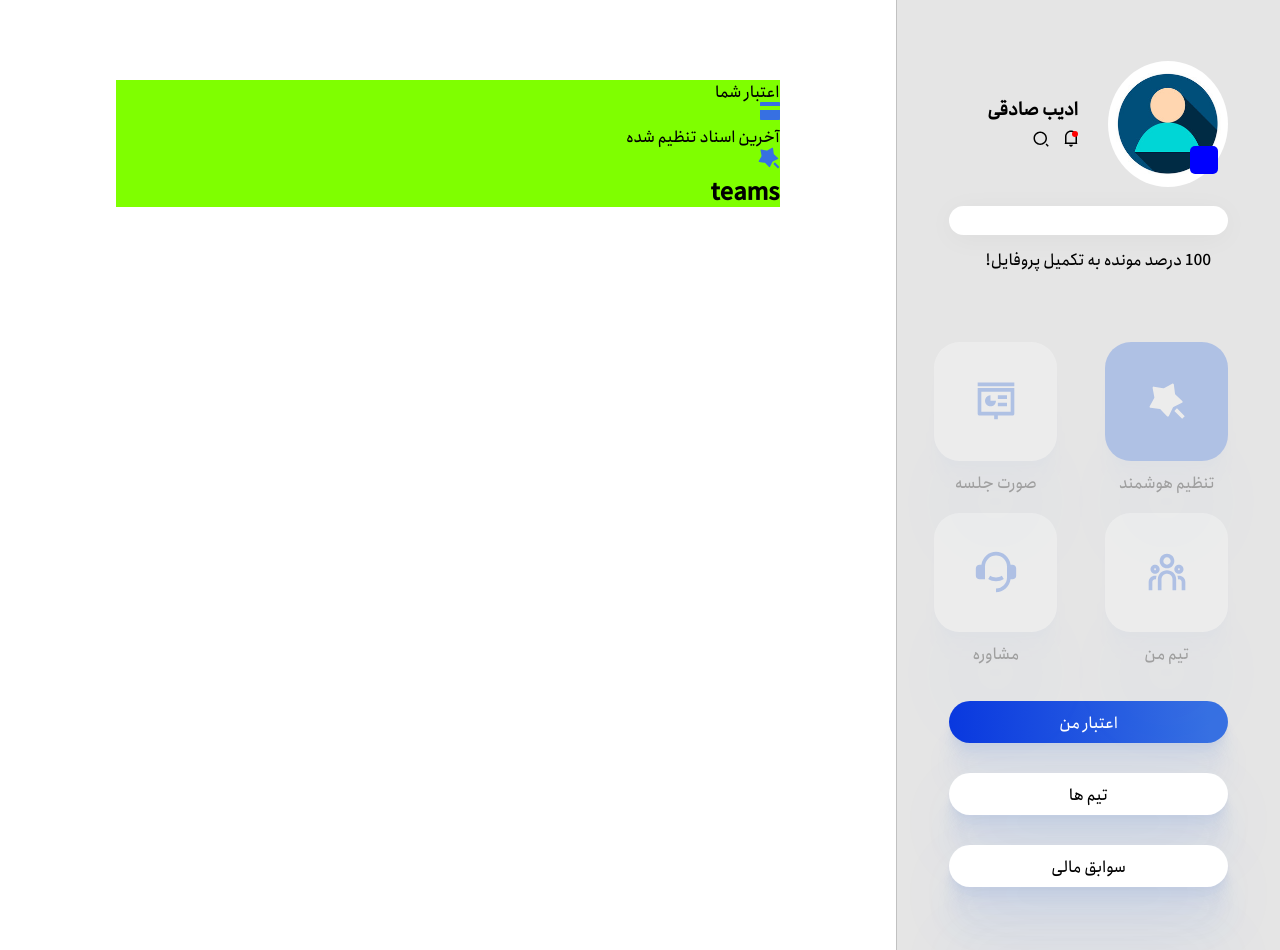
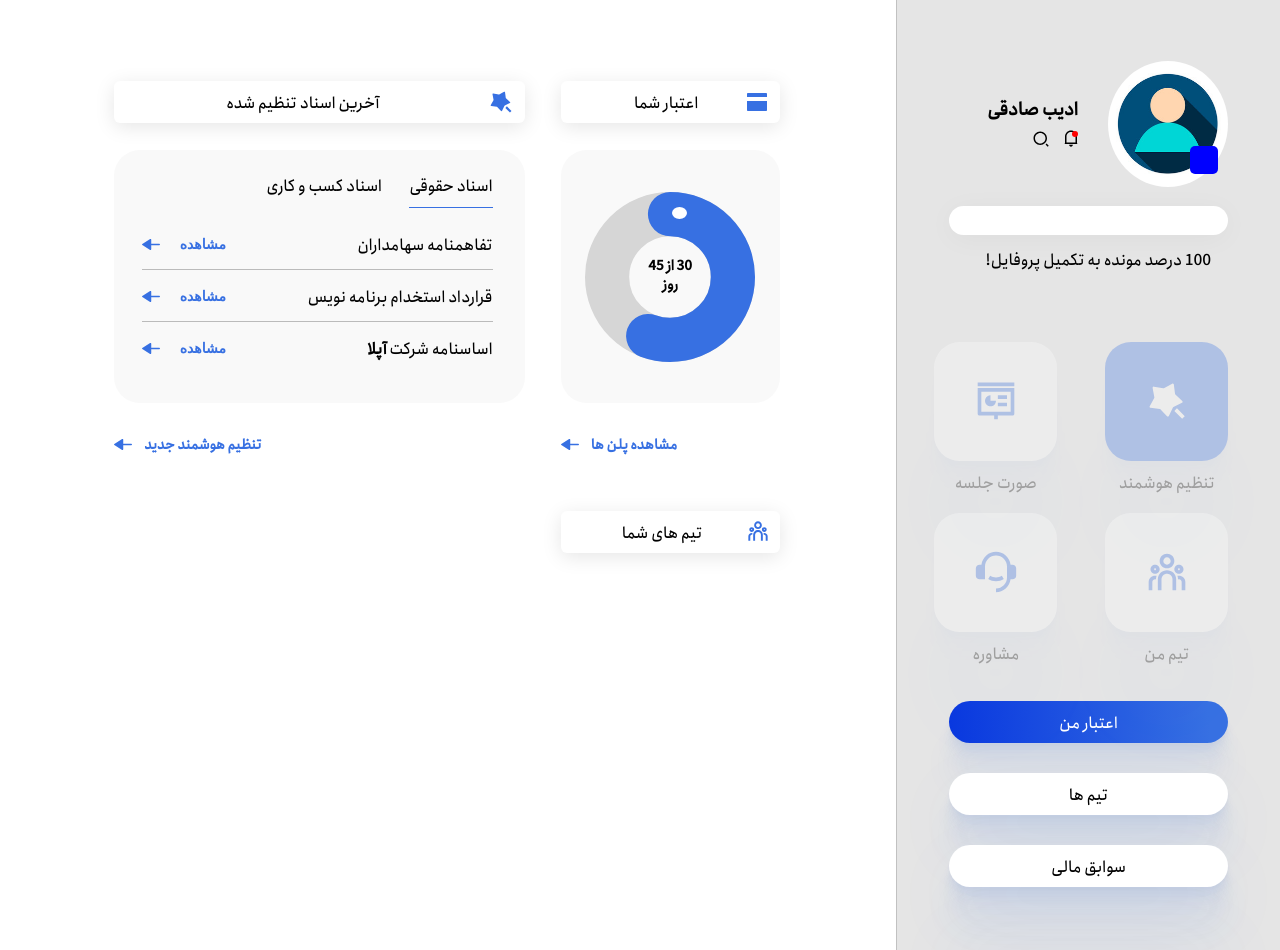
Before and after one commit to adibsadeghi1993/uplaw, a React (Create React App) app: page / in a window 1280 px wide. Built offline with nearby package versions, Linux system fonts and the light colour scheme; some icons are missing.

Commit message:
TeamDocs component was finished for laptop and uplaw picture was added

```diff
--- a/src/components/userInfo/userTeams/teamsInfo/teamInfo.module.css
+++ b/src/components/userInfo/userTeams/teamsInfo/teamInfo.module.css
@@ -18,7 +18,6 @@
    margin-top: 80px;
    margin-left: auto;
    margin-right: auto;
-    background-color: chartreuse;
 
 }
 
--- a/src/components/userInfo/userTeams/userTeams/UserTeams.js
+++ b/src/components/userInfo/userTeams/userTeams/UserTeams.js
@@ -1,11 +1,20 @@
-import React from "react";
-import UserProfile from "../../commonFiles/userProfile/UserProfile";
-import styles from "./userTeams.module.css";
-import TeamDocs from "../userTeamsDocs/TeamDocs";
+import React,{useState} from "react";
+import teamImage from "../../../../asstes/team.svg"
+import styles from "./userTeams.module.css"
 
 const UserTeams = () => {
+  const initialState=[
+    {teamName:"آپلا", id:1,memberShip:8,}
+  ]
+  const [team, setTeam] = useState(initialState)
   return (
-    <h1>teams</h1>
+    <section>
+      <div className={ styles.team_desc}><img src={teamImage}/><p>تیم های شما</p></div>
+      <section className={styles.team}>
+
+      </section>
+
+    </section>
   );
 };
 
--- a/src/components/userInfo/userTeams/userTeams/userTeams.module.css
+++ b/src/components/userInfo/userTeams/userTeams/userTeams.module.css
@@ -0,0 +1,20 @@
+.team_desc {
+  width: 33%;
+  padding: 10px 12px;
+  display: flex;
+  margin-top: 52px;
+  background: #ffffff;
+  box-shadow: 0px 4px 20px rgba(0, 0, 0, 0.1);
+  border-radius: 6px;
+}
+.team_desc p {
+  margin-right: 45px;
+}
+.team_desc img{
+    width: 20px;
+    height: 20px;
+}
+
+.team{
+    grid-template-columns: repeat(auto-fill,minmax(252,1fr));
+}
--- a/src/components/userInfo/userTeams/userTeamsDocs/TeamDocs.js
+++ b/src/components/userInfo/userTeams/userTeamsDocs/TeamDocs.js
@@ -2,16 +2,19 @@ import React from 'react'
 import styles from "./teamDocs.module.css"
 import creditImage from "../../../../asstes/credit.svg"
 import starBlueImage from "../../../../asstes/starBlueIcon.svg"
-import { buildStyles } from "react-circular-progressbar";
-import "react-circular-progressbar/dist/styles.css";
-import { CircularProgressbarWithChildren } from "react-circular-progressbar";
+import blueArrow from "../../../../asstes/blue arrow.svg"
+import ProgressBar from '../../commonFiles/circleProgress/ProgressBar';
+import VariousDocs from './variousDocs/VariousDocs';
 
 const TeamDocs = () => {
     return (
-        <section className={styles.dockes}>
-            <div className={styles.credit}><p>اعتبار شما</p><img src={creditImage}/></div>
-            <div className={styles.adjust_docs}><p>آخرین اسناد تنظیم شده</p><img src={starBlueImage}/></div>
-            <div></div>
+        <section className={styles.docs_grid}>
+            <article className={styles.credit}><p>اعتبار شما</p><img src={creditImage}/></article>
+            <article className={styles.adjust_docs}><p>آخرین اسناد تنظیم شده</p><img src={starBlueImage}/></article>
+            <article className={styles.progressbar}><div className={styles.progress_container}><ProgressBar persentage={25}/></div></article>
+            <article className={styles.docs}><VariousDocs/></article>
+            <article className={styles.plan}><p>مشاهده پلن ها</p><img src={blueArrow}/></article>
+            <article className={styles.new_adjust}><p>تنظیم هوشمند جدید</p><img src={blueArrow}/></article>
 
 
         </section>
--- a/src/components/userInfo/userTeams/userTeamsDocs/teamDocs.module.css
+++ b/src/components/userInfo/userTeams/userTeamsDocs/teamDocs.module.css
@@ -1,5 +1,95 @@
-.docs{
-    display: grid;
-    grid-template-columns:33% 62% ;
-    grid-template-rows: 44px 253px 30px;
+.docs_grid {
+  display: grid;
+  grid-template-columns: 33% 62%;
+  grid-template-rows: 44px 253px 30px;
+  grid-column-gap: 36px;
+  grid-row-gap: 26px;
 }
+.credit {
+  grid-column: 1/2;
+  grid-row: 1/2;
+  display: flex;
+  flex-direction: row-reverse;
+  background-color: #ffffff;
+  justify-content: flex-end;
+  align-self: center;
+  box-shadow: 0px 4px 20px rgba(0, 0, 0, 0.1);
+  border-radius: 6px;
+  padding: 10px 13px;
+}
+.credit p {
+  margin-right: 48px;
+}
+.adjust_docs {
+  grid-column: 2/3;
+  grid-row: 1/2;
+  display: flex;
+  flex-direction: row-reverse;
+  background-color: #ffffff;
+  justify-content: flex-end;
+  align-self: center;
+  box-shadow: 0px 4px 20px rgba(0, 0, 0, 0.1);
+  border-radius: 6px;
+  padding: 10px 13px;
+}
+.adjust_docs p {
+  margin-right: 110px;
+}
+.progressbar {
+  grid-column: 1/2;
+  grid-row: 2/3;
+  background-color: rgba(232, 232, 232, 0.25);
+  display: flex;
+  justify-content: center;
+  align-items: center;
+  border-radius: 26px;
+}
+.progress_container {
+  width: 170px;
+  height: 170px;
+  position: relative;
+}
+.empty{
+    height: 10px;
+    width: 10px;
+    position: absolute;
+    top: 5%;
+    background-color: white;
+}
+.docs {
+  grid-column: 2/3;
+  grid-row: 2/3;
+  background-color: rgba(232, 232, 232, 0.25);
+  border-radius: 26px;
+  padding: 24px 32px 17px 28px;
+}
+.plan {
+  grid-column: 1/2;
+  grid-row: 3/4;
+  align-self: center;
+  display: flex;
+  justify-content: flex-end;
+  align-items: center;
+}
+.plan p{
+    margin-left: 12px;
+    font-weight: 800;
+font-size: 14px;
+line-height: 22px;
+color: #3770E2;
+}
+.new_adjust {
+  grid-column: 2/3;
+  grid-row: 3/4;
+  align-self: center;
+  display: flex;
+  justify-content: flex-end;
+  align-items: center;
+}
+.new_adjust p{
+    margin-left: 12px;
+    font-weight: 800;
+    font-size: 14px;
+    line-height: 22px;
+    color: #3770E2;
+}
--- /dev/null
+++ b/src/components/userInfo/userTeams/userTeamsDocs/variousDocs/VariousDocs.js
@@ -0,0 +1,41 @@
+import React,{useState} from "react";
+import styles from "./variousDocs.module.css";
+import blueArrow from "../../../../../asstes/blue arrow.svg"
+
+const VariousDocs = () => {
+    const [statusDoc, setstatusDocs] = useState(true)
+
+  const docs = [
+    { docName: "تفاهمنامه سهامداران", id: 1 },
+    { docName: "قرارداد استخدام برنامه نویس", id: 2 },
+    { docName: "اساسنامه شرکت <span>آپلا</span>", id: 3 },
+  ];
+  const businessHandler=()=>{
+      setstatusDocs(false)
+  }
+  const legalHandler=()=>{
+    setstatusDocs(true)
+}
+  return (
+    <>
+      <div className={styles.doc}>
+        <p onClick={legalHandler}  className={`${styles.legal_docs} ${statusDoc ? styles.active :""}` }>اسناد حقوقی</p> <p onClick={businessHandler} className={`${styles.business_docs} ${!statusDoc ? styles.active :""}`}>اسناد کسب و کاری</p>
+      </div>
+      <div className={styles.alldocs}>
+        {docs.map((item) => {
+          return (
+            <div className={`${styles.eachDoc} ${styles[`doc${item.id}`]}`}>
+                <p dangerouslySetInnerHTML={{
+                    __html: item.docName
+                }}>
+                </p>
+              <button className={styles.docbtn}><p className={styles.observe}>مشاهده</p> <img src={blueArrow}/></button>
+            </div>
+          );
+        })}
+      </div>
+    </>
+  );
+};
+
+export default VariousDocs;
--- /dev/null
+++ b/src/components/userInfo/userTeams/userTeamsDocs/variousDocs/variousDocs.module.css
@@ -0,0 +1,58 @@
+.doc {
+  display: flex;
+}
+
+.eachDoc {
+  display: flex;
+}
+.docbtn {
+  display: flex;
+}
+.legal_docs {
+  padding-bottom: 11px;
+  cursor: pointer;
+}
+.business_docs {
+  margin-right: 27px;
+  padding-bottom: 11px;
+  cursor: pointer;
+}
+.active {
+  border-bottom: 1px solid #3770e2;
+}
+.alldocs {
+  margin-top: 25px;
+}
+.eachDoc {
+  width: 100%;
+  display: flex;
+  align-self: center;
+  justify-content: space-between;
+  padding-bottom: 14px;
+  margin-top: 15px;
+}
+
+.eachDoc p span{
+    font-weight: 900;
+}
+
+.docbtn {
+  background-color: transparent;
+  border: none;
+  display: flex;
+  justify-content: center;
+  align-items: center;
+}
+.observe{
+    font-weight: 800;
+font-size: 14px;
+line-height: 22px;
+color: #3770E2;
+margin-left: 20px;
+}
+.doc1 {
+  border-bottom: 1px solid rgba(0, 0, 0, 0.25);
+}
+.doc2{
+    border-bottom: 1px solid rgba(0, 0, 0, 0.25);
+}
```
Also changed, not shown: src/asstes/uplaw.png (added).
